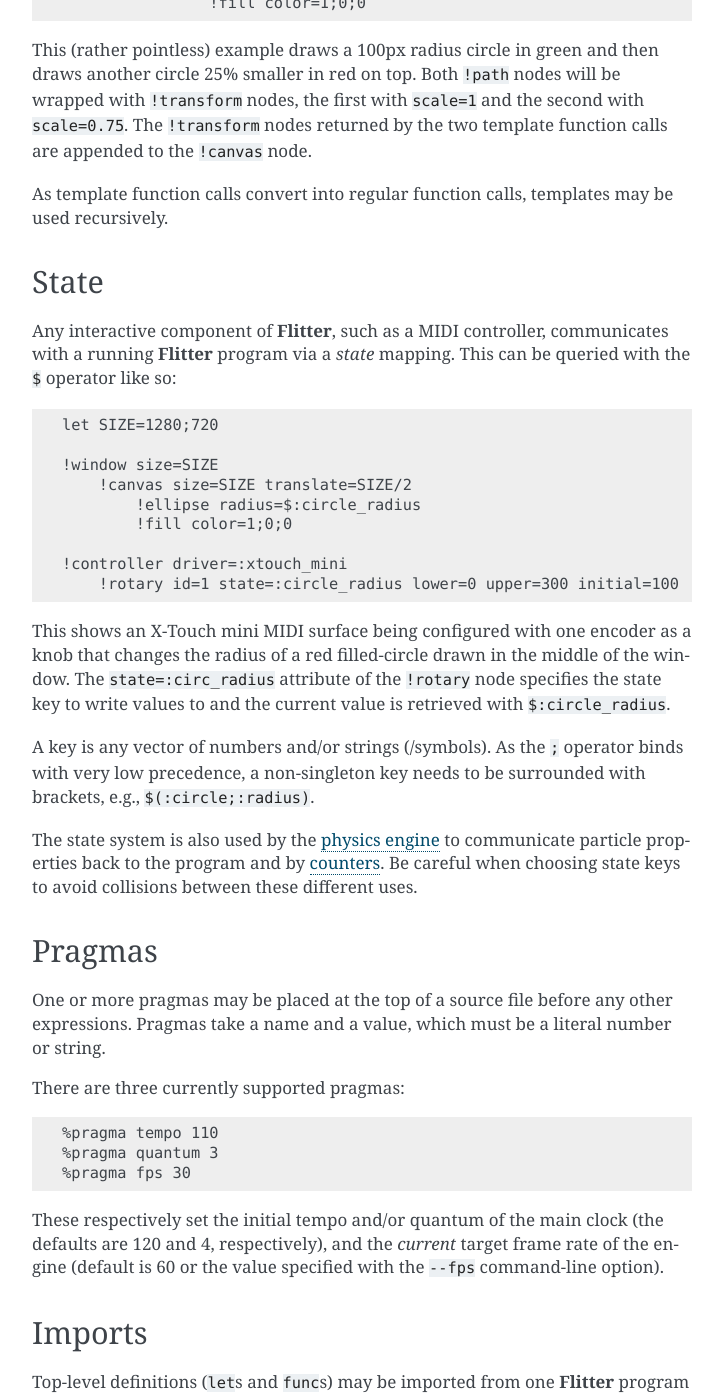
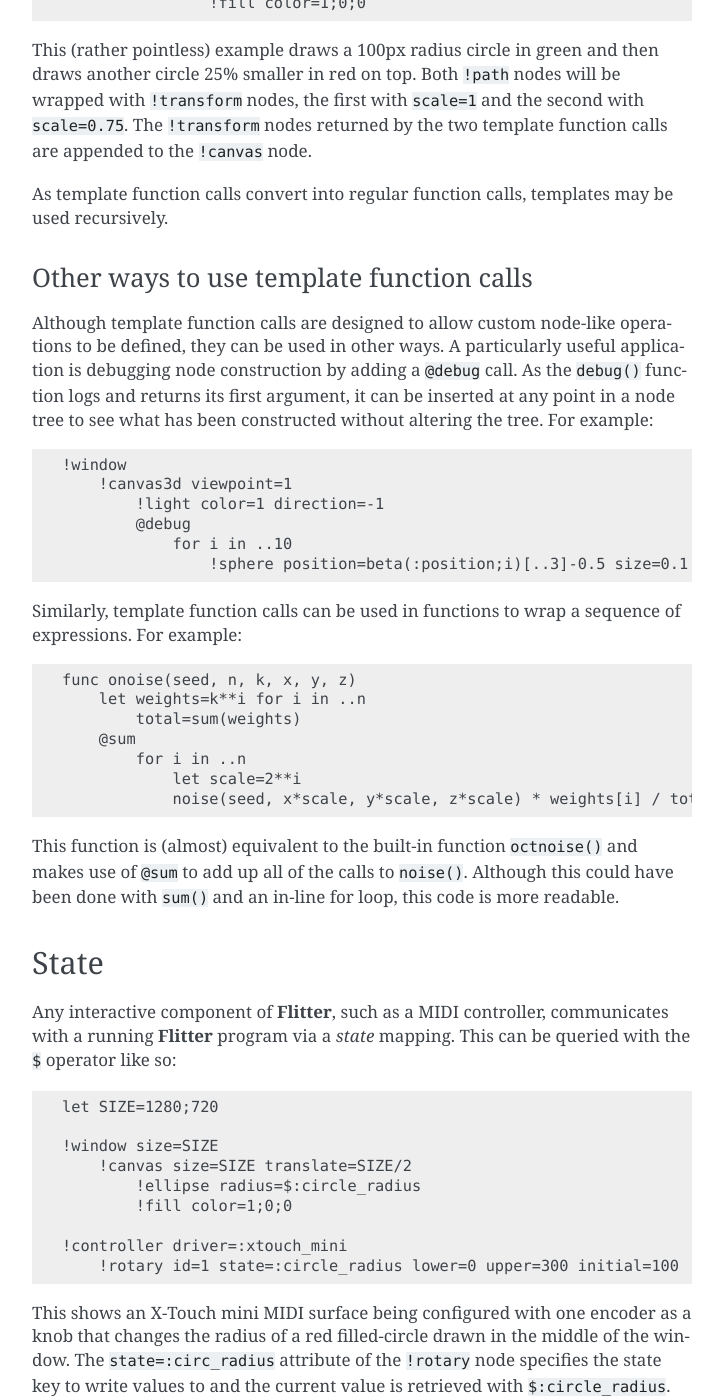
Before and after one commit to jonathanhogg/flitter, a Sphinx documentation site: the page built from docs/language.md, in a window 1280 px wide and 1400 px high, scrolled down 19716 px. Shown: the whole window, without its empty margins (388-1111 px from the left). Built offline with Sphinx 7.4.7, drawn with Linux system fonts in a browser that asks for light colours; some of the changed text lies outside the part shown.

Commit message:
Document other useful ways to use template calls

````diff
--- a/docs/language.md
+++ b/docs/language.md
@@ -966,6 +966,42 @@
 As template function calls convert into regular function calls, templates may
 be used recursively.
 
+### Other ways to use template function calls
+
+Although template function calls are designed to allow custom node-like
+operations to be defined, they can be used in other ways. A particularly useful
+application is debugging node construction by adding a `@debug` call. As the
+`debug()` function logs and returns its first argument, it can be inserted at
+any point in a node tree to see what has been constructed without altering the
+tree. For example:
+
+```flitter
+!window
+    !canvas3d viewpoint=1
+        !light color=1 direction=-1
+        @debug
+            for i in ..10
+                !sphere position=beta(:position;i)[..3]-0.5 size=0.1
+```
+
+Similarly, template function calls can be used in functions to wrap a sequence
+of expressions. For example:
+
+```flitter
+func onoise(seed, n, k, x, y, z)
+    let weights=k**i for i in ..n
+        total=sum(weights)
+    @sum
+        for i in ..n
+            let scale=2**i
+            noise(seed, x*scale, y*scale, z*scale) * weights[i] / total
+```
+
+This function is (almost) equivalent to the built-in function `octnoise()` and
+makes use of `@sum` to add up all of the calls to `noise()`. Although this
+could have been done with `sum()` and an in-line for loop, this code is more
+readable.
+
 ## State
 
 Any interactive component of **Flitter**, such as a MIDI controller,
````
